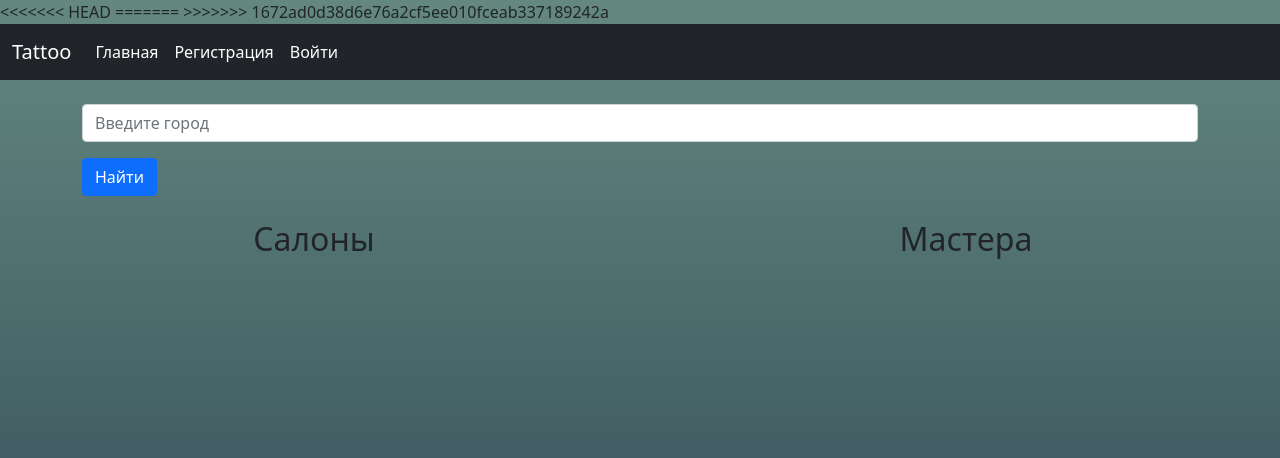
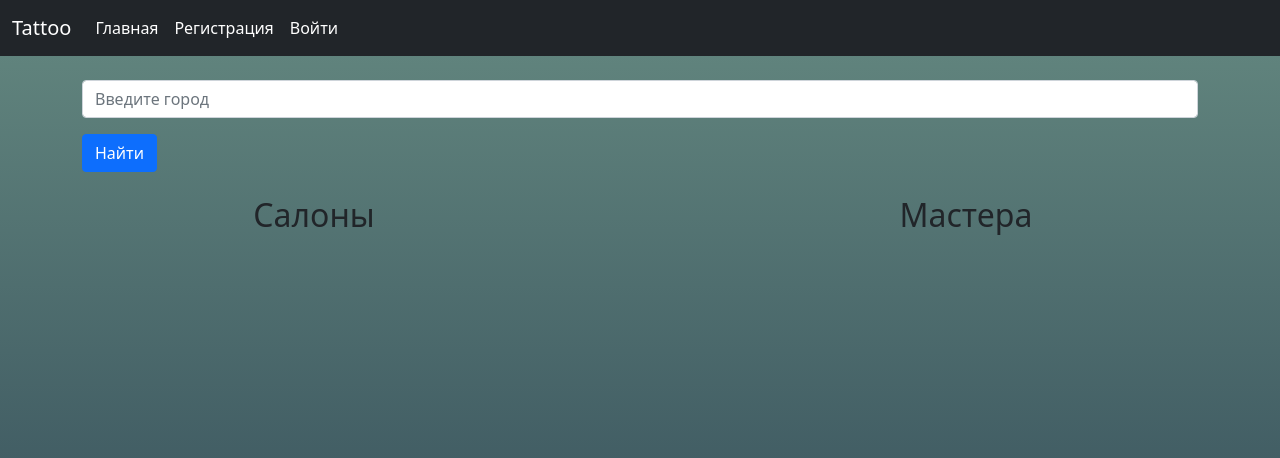
Before and after one commit to DzenMorm/team_work_tattoo, a Flask app: page / in a window 1280 px wide. Shown: the top 458 px of the page. Run offline with Flask 2, Linux system fonts and the light colour scheme.

Commit message:
fix base

```diff
--- a/webapp/templates/base.html
+++ b/webapp/templates/base.html
@@ -10,7 +10,6 @@
     <!-- Bootstrap CSS -->
     <link href="https://cdn.jsdelivr.net/npm/bootstrap@5.0.1/dist/css/bootstrap.min.css" rel="stylesheet"
         integrity="sha384-+0n0xVW2eSR5OomGNYDnhzAbDsOXxcvSN1TPprVMTNDbiYZCxYbOOl7+AMvyTG2x" crossorigin="anonymous">
-<<<<<<< HEAD
         <style>
             body {
                 background: #466368;
@@ -51,13 +50,6 @@
                 }
 
         </style>
-=======
-    <style>
-        .div {
-            background: #a3313136;
-        }
-    </style>
->>>>>>> 1672ad0d38d6e76a2cf5ee010fceab337189242a
     <title>{{ page_title }}</title>
 </head>
 
```
